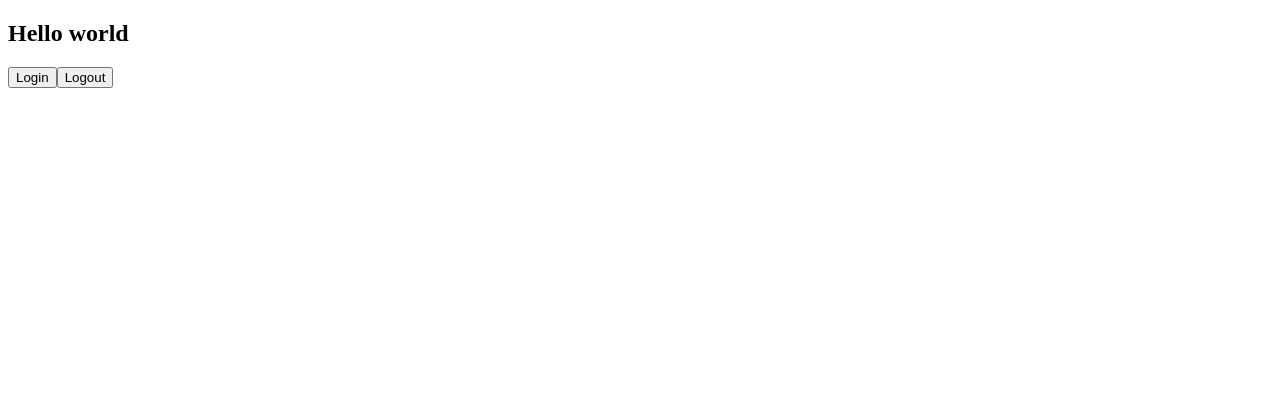
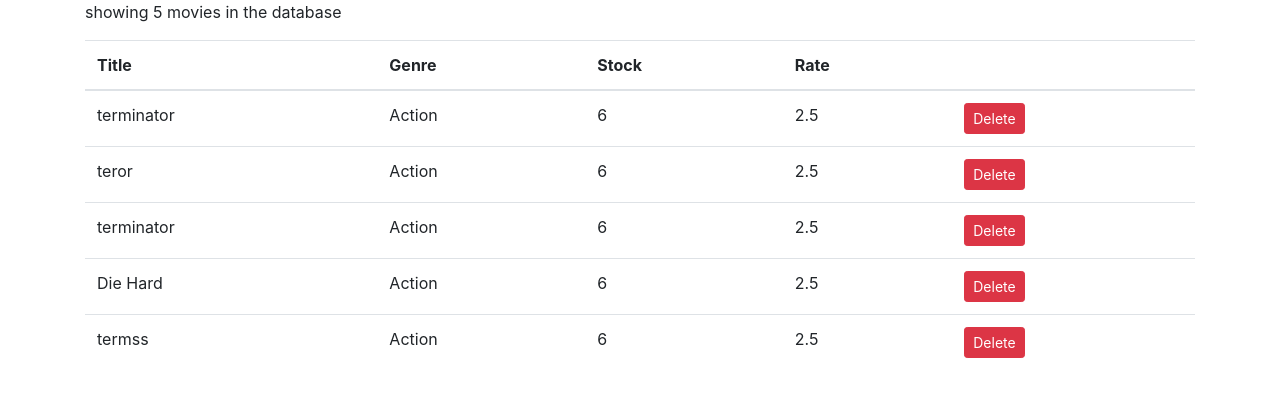
Before and after one commit to a-218/movie, a React (Create React App) app: page / in a window 1280 px wide. Shown: the top 396 px of the page. Built offline with nearby package versions, Linux system fonts and the light colour scheme.

Commit message:
showing movies from hardcode database

```diff
--- a/package.json
+++ b/package.json
@@ -6,6 +6,8 @@
     "@testing-library/jest-dom": "^5.14.1",
     "@testing-library/react": "^11.2.7",
     "@testing-library/user-event": "^12.8.3",
+    "bootstrap": "^4.1.1",
+    "font-awesome": "^4.7.0",
     "react": "^17.0.2",
     "react-dom": "^17.0.2",
     "react-scripts": "4.0.3",
--- a/src/App.js
+++ b/src/App.js
@@ -1,37 +1,16 @@
+import React, { Component } from 'react';
+import Movies from './components/movies';
 
-function Greetings() {
-  return (
-    <div className="Greetings">
-      <h2>Hello world </h2>
-      <LoginButton />
-      <LogoutButton />
-    </div>
+class App extends Component {
 
+  render() {
+    return (
+      <main className="container">
 
-  );
+        <Movies />
+      </main>
+    );
+  }
 }
 
-
-const Person = () => {
-  return (
-    <p>this is message</p>);
-
-};
-
-
-function LoginButton(props) {
-  return (
-    <button onClick={props.onClick}>
-      Login
-    </button>
-  );
-}
-
-function LogoutButton(props) {
-  return (
-    <button onClick={props.onClick}>
-      Logout
-    </button>
-  );
-}
-export default Greetings;
+export default App;
--- /dev/null
+++ b/src/Services/fakeMovieService.js
@@ -0,0 +1,61 @@
+// import * as genersAPI from "./fakeGenreService"
+
+const movies = [
+  {
+    _id: '1',
+    title: 'terminator',
+    genre: { _id: '', name: 'Action' },
+    numberInStock: 6,
+    dailyRentalRate: 2.5,
+    publishDate: "",
+  },
+  {
+    _id: '2',
+    title: 'teror',
+    genre: { _id: '', name: 'Action' },
+    numberInStock: 6,
+    dailyRentalRate: 2.5,
+    publishDate: "",
+  },
+  {
+    _id: '3',
+    title: 'terminator',
+    genre: { _id: '', name: 'Action' },
+    numberInStock: 6,
+    dailyRentalRate: 2.5,
+    publishDate: "",
+  },
+  {
+    _id: '4',
+    title: 'Die Hard',
+    genre: { _id: '', name: 'Action' },
+    numberInStock: 6,
+    dailyRentalRate: 2.5,
+    publishDate: "",
+  },
+  {
+    _id: '5',
+    title: 'termss',
+    genre: { _id: '', name: 'Action' },
+    numberInStock: 6,
+    dailyRentalRate: 2.5,
+    publishDate: "",
+  }
+]
+
+export function getMovies() {
+  return movies;
+}
+
+export function getMovie(id) {
+  return movies.find(m => m._id === id);
+
+}
+
+// export function saveMovie(movie) {
+//   let movieInDb = movies.find(m => m._id === movie._id) || {};
+//   movieInDb.name = movie.name;
+//   movieInDb.genre = genresAPI.genresAPI.find(g => g._id === movie.genreId);
+//   movieInDb.numberInStock = movie.numberInStock;
+//   movieInDb.dailyRentalRate = movie.dailyRentalRate;
+// }
--- /dev/null
+++ b/src/components/counter.jsx
@@ -0,0 +1,59 @@
+import React, { Component } from "react";
+
+export default class Counter extends Component {
+  state = {
+    count: 0,
+    tags: ["tag1", "tag2", "tag3"],
+  };
+
+  // constructor() {
+  //   super();
+  //   this.handleIncrement = this.handleIncrement.bind(this);
+  // }
+
+  handleIncrement = (product) => {
+    console.log(product);
+    this.setState({ count: this.state.count + 1 });
+  };
+
+  render() {
+    return (
+      <div>
+        <span className={this.getBadgeClasses()}>{this.formatCount()}</span>
+        <button
+          onClick={() => {
+            this.handleIncrement({ id: 1 });
+          }}
+        >
+          Increment
+        </button>
+        {this.state.tags.length === 0 && "please create new tag"}
+        {this.renderTags()}
+      </div>
+    );
+  }
+
+  renderTags() {
+    if (this.state.tags.length === 0) {
+      return <p>There are no tags</p>;
+    }
+    return (
+      <ul>
+        {this.state.tags.map((tag) => (
+          <li key={tag}>{tag}</li>
+        ))}
+      </ul>
+    );
+  }
+
+  getBadgeClasses() {
+    let classes = "badge m-2 badge-";
+    classes += this.state.count === 0 ? "warning" : "primary";
+    return classes;
+  }
+
+  formatCount() {
+    const { count } = this.state;
+    return count === 0 ? "zero" : count;
+  }
+}
--- /dev/null
+++ b/src/components/movies.jsx
@@ -0,0 +1,61 @@
+import React, { Component } from "react";
+import { getMovies } from "../Services/fakeMovieService";
+
+class Movies extends Component {
+  state = {
+    movies: getMovies(),
+  };
+
+  handleDelete = (movie) => {
+    const movies = this.state.movies.filter((m) => m._id !== movie._id);
+
+    this.setState({ movies });
+  };
+
+  render() {
+    const { length: count } = this.state.movies;
+    if (count === 0) {
+      return <p>no more movies</p>;
+    }
+    return (
+      <>
+        <p> showing {count} movies in the database</p>
+        <table className="table">
+          <thead>
+            <tr>
+              <th>Title</th>
+              <th>Genre</th>
+              <th>Stock</th>
+              <th>Rate</th>
+              <th></th>
+            </tr>
+          </thead>
+
+          <tbody>
+            {this.state.movies.map((movie) => (
+              <tr key={movie._id}>
+                <td>{movie.title}</td>
+                <td>{movie.genre.name}</td>
+                <td>{movie.numberInStock}</td>
+                <td>{movie.dailyRentalRate}</td>
+                <td>
+                  <button
+                    onClick={() => {
+                      this.handleDelete(movie);
+                    }}
+                    className="btn btn-danger btn-sm"
+                  >
+                    {" "}
+                    Delete
+                  </button>
+                </td>
+              </tr>
+            ))}
+          </tbody>
+        </table>
+      </>
+    );
+  }
+}
+
+export default Movies;
--- a/src/index.js
+++ b/src/index.js
@@ -2,8 +2,9 @@ import React from 'react';
 import ReactDOM from 'react-dom';
 
 import App from './App';
-
-
+import 'bootstrap/dist/css/bootstrap.css';
+import Counter from './components/counter'
+import 'font-awesome/css/font-awesome.css'
 ReactDOM.render(
 
   <App />,
```
Also changed, not shown: 1 other file (tests, documents, lock files or other folders).
